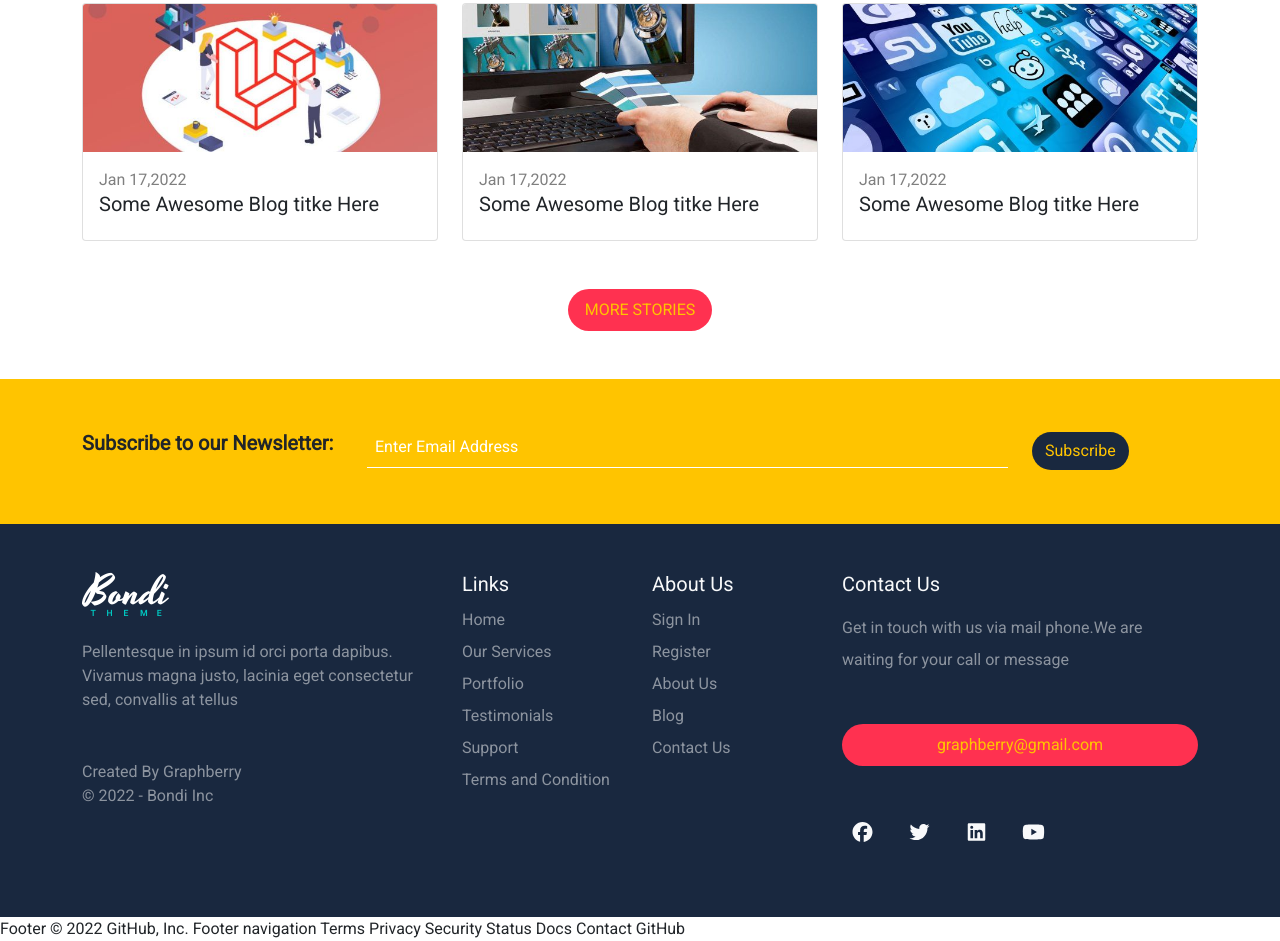
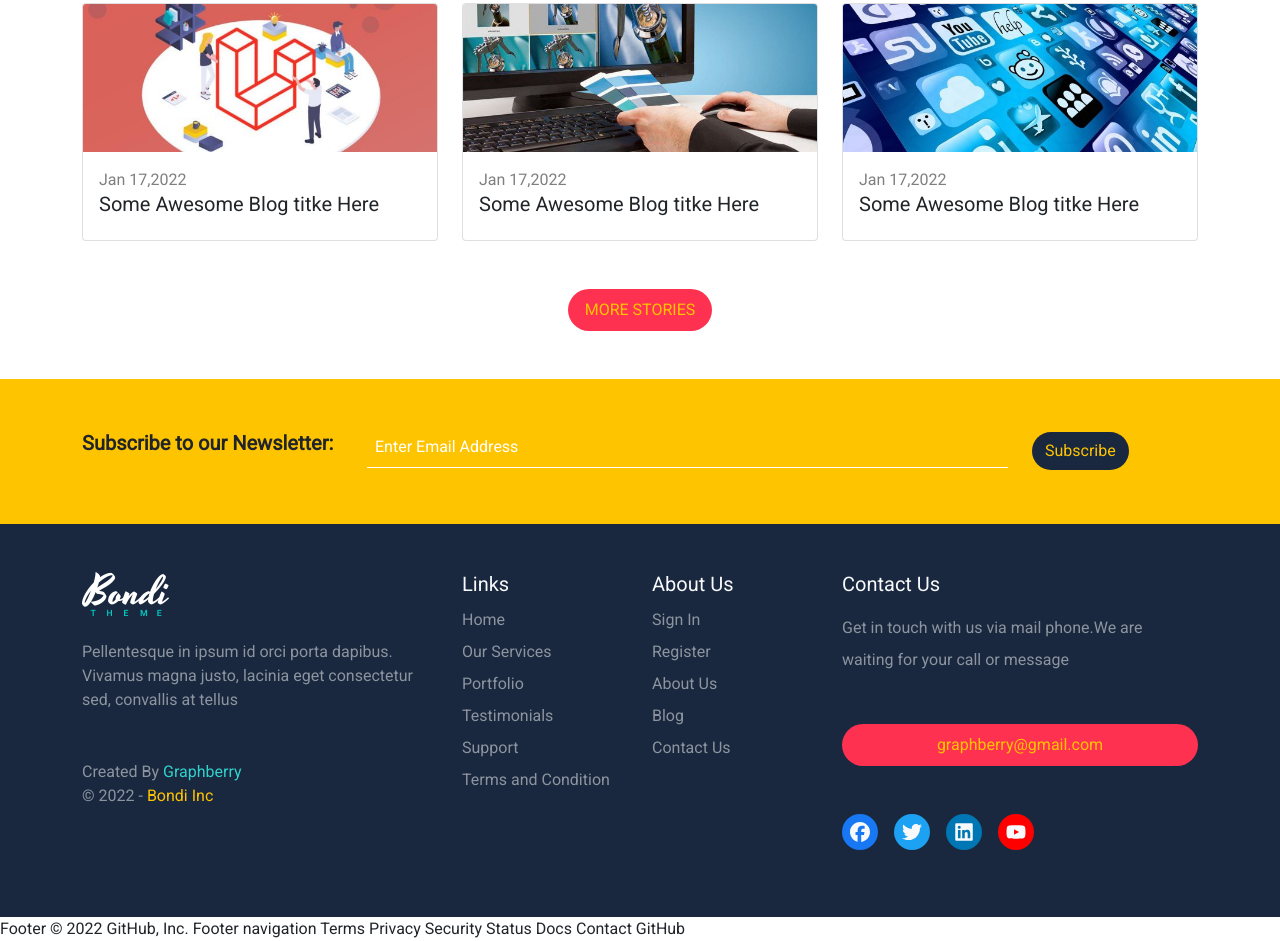
Before and after one commit to hebatallahibrahim/hebatallahibrahim.github.io, a plain HTML site: page index.html in a window 1280 px wide. Shown: the part 4820-5761 px from the top of the page. Drawn offline with nearby package versions, Linux system fonts and the light colour scheme.

Commit message:
Add style of the footer

```diff
--- a/css/bondi.css
+++ b/css/bondi.css
@@ -194,8 +194,30 @@ border-bottom: 1px solid white;
 
      /* end subscribe */
 
-     /* start footer */
-     .footer{
-      background-color: var(--dark-color);
-     }
-     /* end footer */
+  /* Start Footer */
+.footer {
+  background-color: var(--dark-color);
+}
+.footer .copyright > span {
+  color: var(--green-color);
+}
+.footer .copyright div span {
+  color: var(--yellow-color);
+}
+.footer .contact ul svg {
+  width: 20px;
+  height: 20px;
+}
+.footer .facebook {
+  background-color: #1877f2;
+}
+.footer .twitter {
+  background-color: #1da1f2;
+}
+.footer .linkedin {
+  background-color: #0077b5;
+}
+.footer .youtube {
+  background-color: #ff0000;
+}
+/* End Footer */
```
